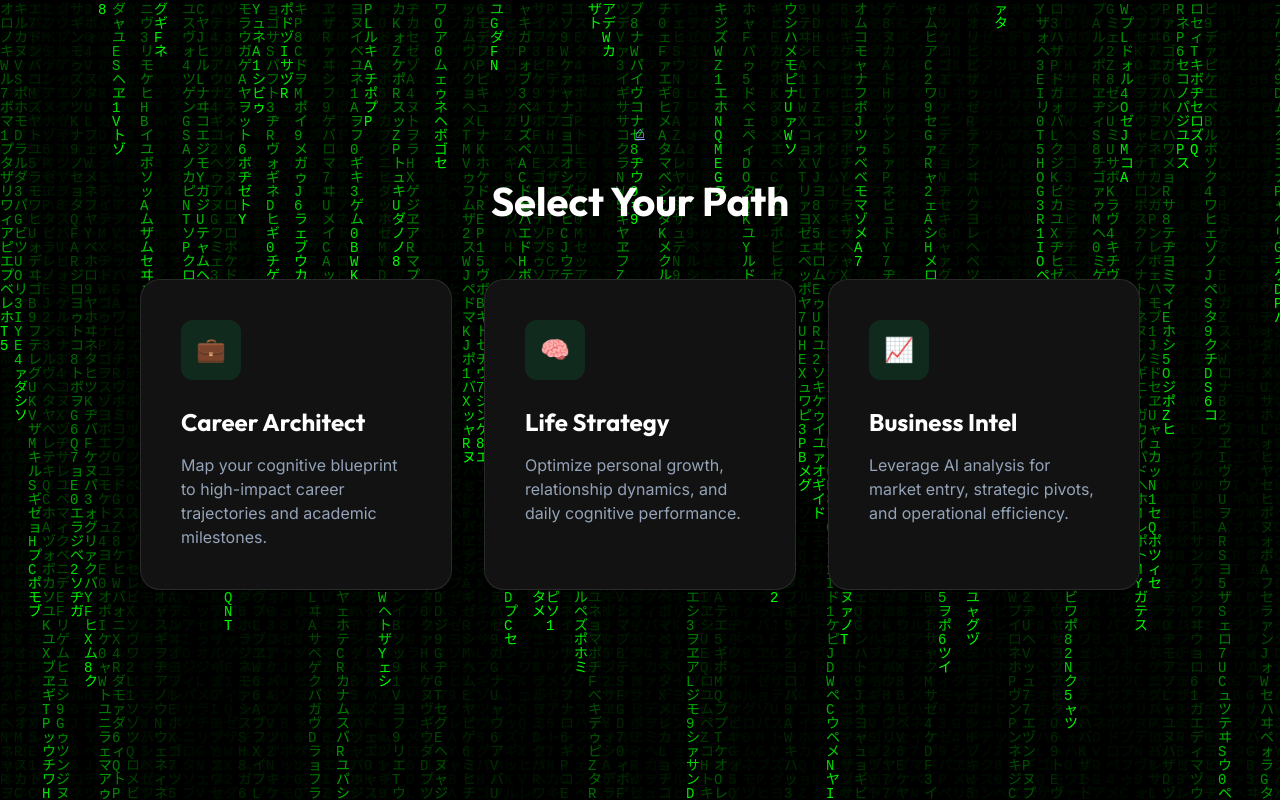
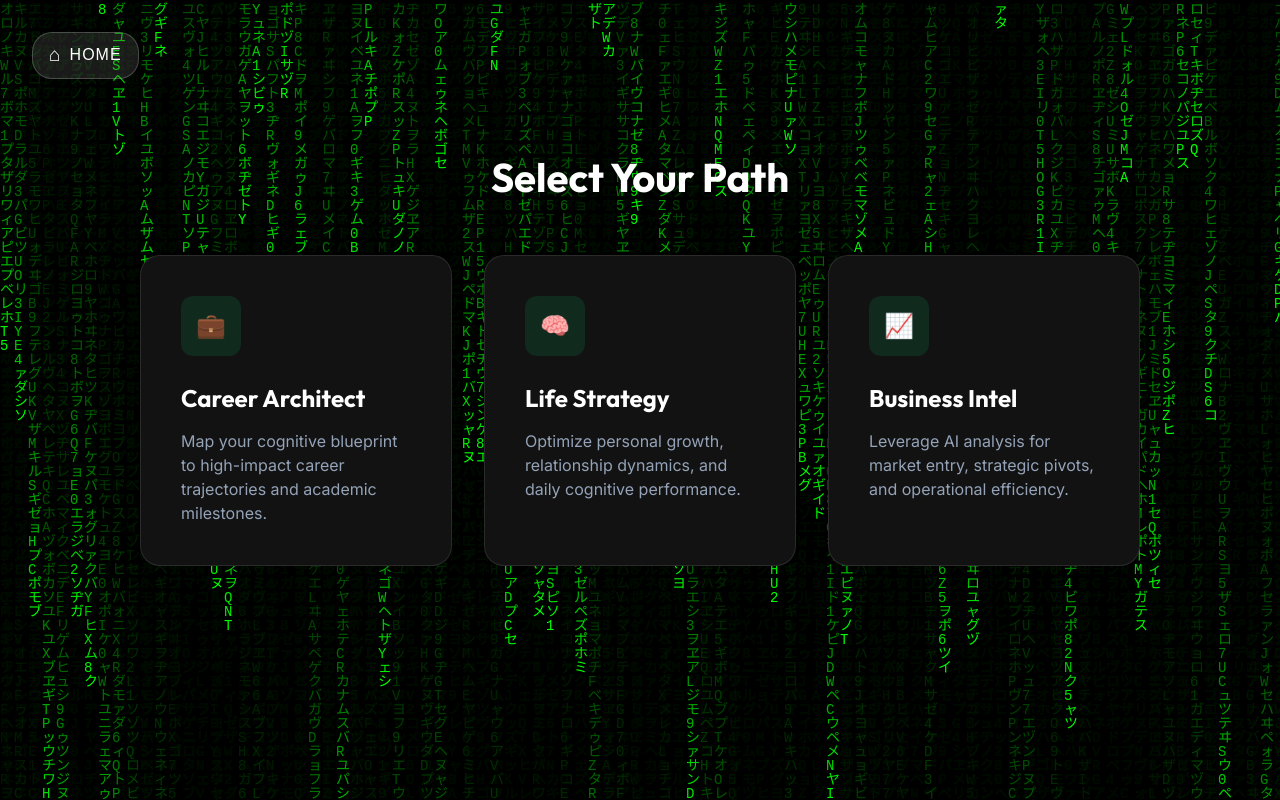
Before and after one commit to prodecide/Prodecide-react, a React (Vite) app: page /start in a window 1280 px wide. Built offline with nearby package versions, Linux system fonts and the light colour scheme.

Commit message:
Feat: Enhance home button on PersonaSelection page

```diff
--- a/src/App.css
+++ b/src/App.css
@@ -211,6 +211,35 @@ body {
     gap: 1.5rem;
     justify-content: center;
     margin-top: 1rem;
+}
+
+.home-link-corner {
+    position: absolute;
+    top: 2rem;
+    left: 2rem;
+    font-size: 1rem;
+    color: #fff;
+    text-decoration: none;
+    transition: all 0.3s;
+    z-index: 10;
+    display: flex;
+    align-items: center;
+    background: rgba(255, 255, 255, 0.1);
+    padding: 0.5rem 1rem;
+    border-radius: 20px;
+    border: 1px solid rgba(255, 255, 255, 0.2);
+    font-family: 'Space Grotesk', sans-serif;
+    font-weight: 500;
+    text-transform: uppercase;
+    letter-spacing: 1px;
+}
+
+.home-link-corner:hover {
+    background: rgba(0, 255, 65, 0.2);
+    border-color: #00ff41;
+    color: #00ff41;
+    transform: translateY(-2px);
+    box-shadow: 0 0 10px rgba(0, 255, 65, 0.2);
 }
 
 .secondary-button {
--- a/src/components/PersonaSelection.jsx
+++ b/src/components/PersonaSelection.jsx
@@ -5,7 +5,7 @@ const PersonaSelection = ({ onSelect }) => {
     return (
         <div className="persona-selection-view premium-container">
             <Link to="/" className="home-link-corner" title="Back to Home">
-                ⌂
+                <span style={{ fontSize: '1.2rem', marginRight: '0.5rem' }}>⌂</span> Home
             </Link>
             <h1 className="persona-title">Select Your Path</h1>
 
```
